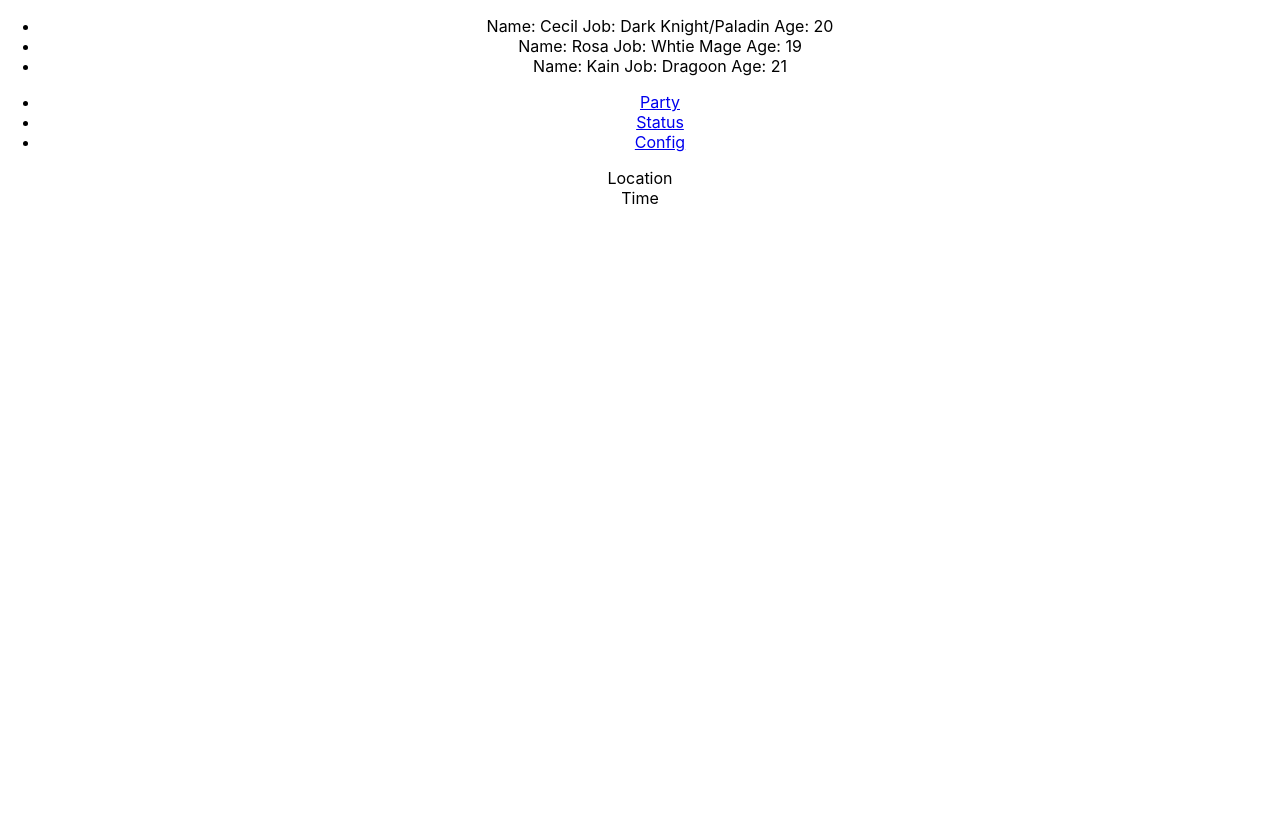
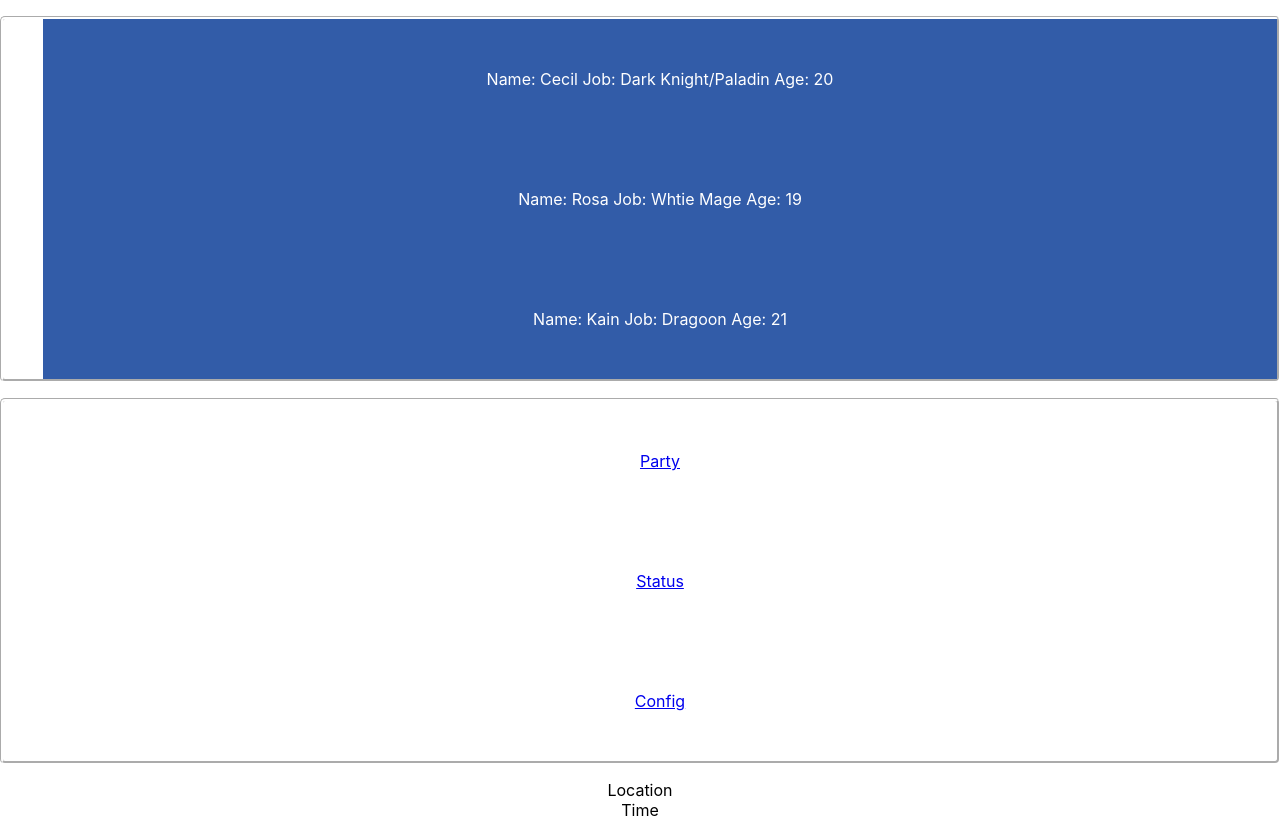
Before and after one commit to jetuala/final-fantasy-menu, a React (Create React App) app: page / in a window 1280 px wide. Built offline with nearby package versions, Linux system fonts and the light colour scheme.

Commit message:
Minor styling

```diff
--- /dev/null
+++ b/src/components/main/Party/Party.css
@@ -0,0 +1,19 @@
+body {
+
+}
+
+.color {
+    background-color: #325ca8;
+    color: white;
+}
+
+ul {
+    border-style: groove;
+    border-color: white;
+    border-radius: 5px;
+}
+
+li {
+    list-style: none;
+    padding: 50px;
+}
--- a/src/components/main/Party/Party.js
+++ b/src/components/main/Party/Party.js
@@ -1,5 +1,6 @@
 import React from 'react';
 import { connect } from 'react-redux';
+import './Party.css';
 
 // This is the "main" Party window, not to be confused with the "select" Party window.
 
@@ -8,7 +9,7 @@ const Party = (props) => {
 
     return (
         <ul>
-            {party.map(x => {return <li key={x.id}>Name: {x.name} Job: {x.job} Age: {x.age}</li>})}
+            {party.map(x => {return <li className="color" key={x.id}>Name: {x.name} Job: {x.job} Age: {x.age}</li>})}
         </ul>
     )
 }
```
Also changed, not shown: src/components/select/Party/Party.css (added).
